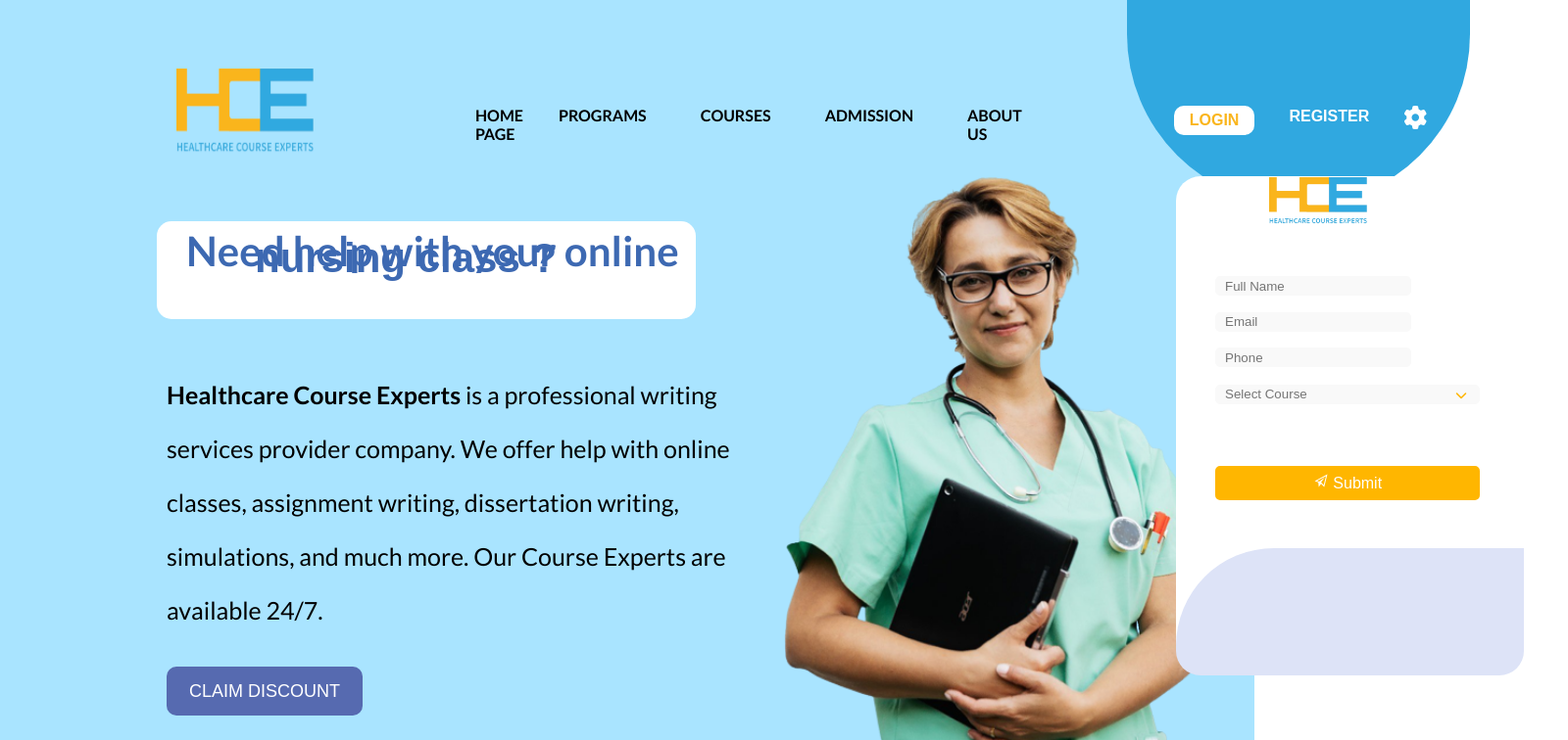
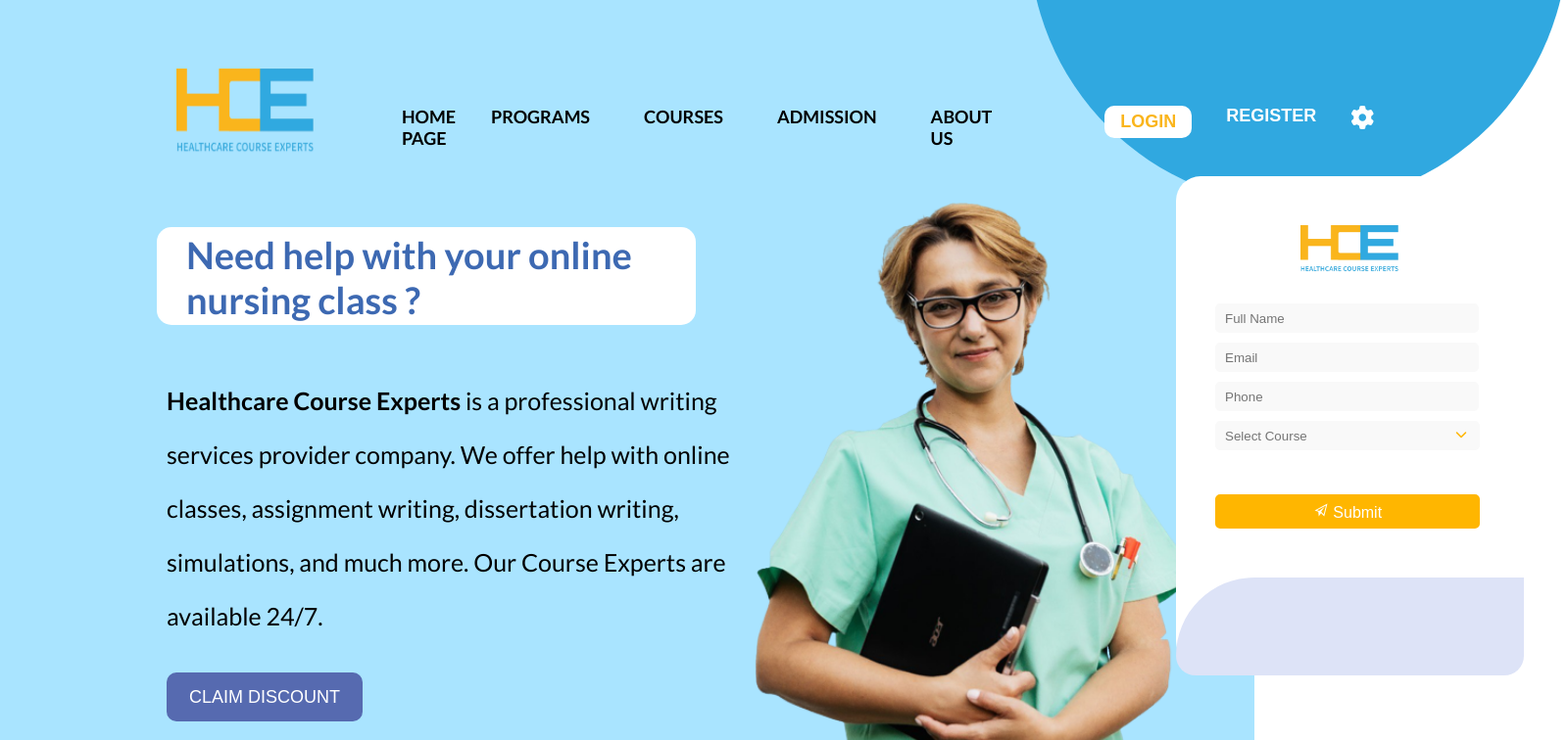
Before and after one commit to keldaalonso/landing_page, a plain HTML site: page index.html in a window 1280 px wide. Both pictures are taken after a click on the button "LOGIN". Shown: the top 756 px of the page at 98% size, 1600 px wide, since content can reach past the window. Drawn offline with nearby package versions, Linux system fonts and the light colour scheme.

Commit message:
Homepage updated

```diff
--- a/index.html
+++ b/index.html
@@ -30,8 +30,7 @@
 
 
                     <div class="help-online">
-                        <p class="need">Need help with your online</p><br>
-                        <p class="nurse"> nursing class ?</p>
+                        <p class="need">Need help with your online nursing class ?</p>
                     </div>
 
                 <div class="health">
--- a/style.css
+++ b/style.css
@@ -15,7 +15,7 @@ body{
     padding: 10px; /* Add some padding for spacing */
     position: relative;
 }
-#header{
+#home{
     align-items: flex-start;
 }
 .nav-item {
@@ -52,7 +52,7 @@ body{
     cursor: pointer;
     color: white; /* Use the inherited text color */
     padding: 0; /* Remove padding to make the text look like normal text */
-    font-size: inherit; /* Use the inherited font size */
+    font-size: 18px; /* Use the inherited font size */
     text-decoration: none;
     font-weight: bold; /* Add underline to make it look like a link */
     outline: none; /* Remove the focus outline */
@@ -83,7 +83,7 @@ img{
 
 #sidemenu {
     list-style-type: none;
-    padding-left: 475px;
+    padding-left: 400px;
     padding-bottom: -80px;
     display: flex; /* Add flex display to the list */
     gap: 35px; /* Add some spacing between list items */
@@ -96,6 +96,7 @@ ul{
     margin-top: -55px;
 }
 #sidemenu li a {
+    font-size: 18px;
     text-decoration: none;
     color: white;
     font-weight: bold;
@@ -104,7 +105,7 @@ ul{
     margin-right: 1px; /* Add spacing to the right of the first li */
 }
 #sidemenu li:nth-child(5) {
-    margin-right: 120px; /* Add spacing to the right of the first li */
+    margin-right: 80px; /* Add spacing to the right of the first li */
 
 }
 /* Change the color of the third <li> element */
@@ -112,14 +113,14 @@ ul{
     position: absolute;
     top: -20px; /* Adjust the top position to partially overlap the container */
     left: 0;
-    width: 350px;
+    width: 550px;
     margin-top: -100px;
     padding-left: 160px;
-    margin-left: 1150px;
+    margin-left: 1050px;
     height: 330px;
     background-color: #30A8E0;
-    border-top-left-radius: 250px;
-    border-top-right-radius: 250px;
+    border-top-left-radius: 300px;
+    border-top-right-radius: 300px;
     z-index: 1; /* Bring the shape to the front */
     transform: rotate(180deg); /* Rotate the shape by 180 degrees */
 }
@@ -128,7 +129,7 @@ ul{
     display: none;
     background-color: white; /* Add the white background color */
     padding: 52px; /* Add padding for spacing */
-    width: 250px;
+    width: 353px;
     height: 500px;
     position: absolute;
     top: 180px; /* Adjust the top position as needed */
@@ -141,15 +142,15 @@ ul{
     flex-direction: column;
     align-items: center;
     position: absolute;
-    bottom: 290px;
+    bottom: 250px;
     left: 40px;
   }
   input[type="text"],
   input[type="email"] {
-  width: 80%;
-  height: 10px;
+  width: 86%;
+  height: 30px;
   padding: 10px;
-  margin-bottom: 15px; /* Add space between placeholders */
+  margin-bottom: 10px; /* Add space between placeholders */
   border: 0px solid #ccc; /* Border color */
   background-color: #f9f9f9; /* Background color */
   border-radius: 5px;
@@ -229,7 +230,7 @@ ul{
     width: 100px;
     height: 50px;
     right: 20px;
-    top: -50px;
+    top: -30px;
   }
   .submit{
     border: 2px solid #FFB600; /* Border width and color */
@@ -248,7 +249,7 @@ ul{
     bottom: -10px; /* Adjust the distance from the container */
     left: 0;
     width: 355px;
-    height: 130px; /* Adjust the height of the colored shape */
+    height: 100px; /* Adjust the height of the colored shape */
     background-color: #DDE3F7; /* Color of the shape */
     z-index: -1; /* Place it behind the container */
     border-radius: 100px 0 25px 25px; /* Rounded corner on the right side */
@@ -293,17 +294,18 @@ li.hover-effect a {
 }
 .need{
     margin-top: -5px;
-    font-size: 42px;
+    font-size: 38px;
     margin-left: 30px;
     font-family: 'Lato';
     color: #3D69B2;
     font-weight: bold;
+    width: 100%;
 }
 .nurse{
     margin-top: -60px;
     margin-left: 100PX;
     font-size: 42px;
-    font-family: Arial, Helvetica, sans-serif;
+    font-family: 'Lato';
     color: #3D69B2;
     font-weight: bold;
 }
@@ -340,10 +342,10 @@ button.btn1{
 }
 img.nurse-lady{
     position: absolute;
-    left: 40px;
+    left: 10px;
     width: 450px;
     height: 650px;
-    bottom: -100px;
+    bottom: -120px;
 }
 .lady{
     margin-bottom: 100px;
```
